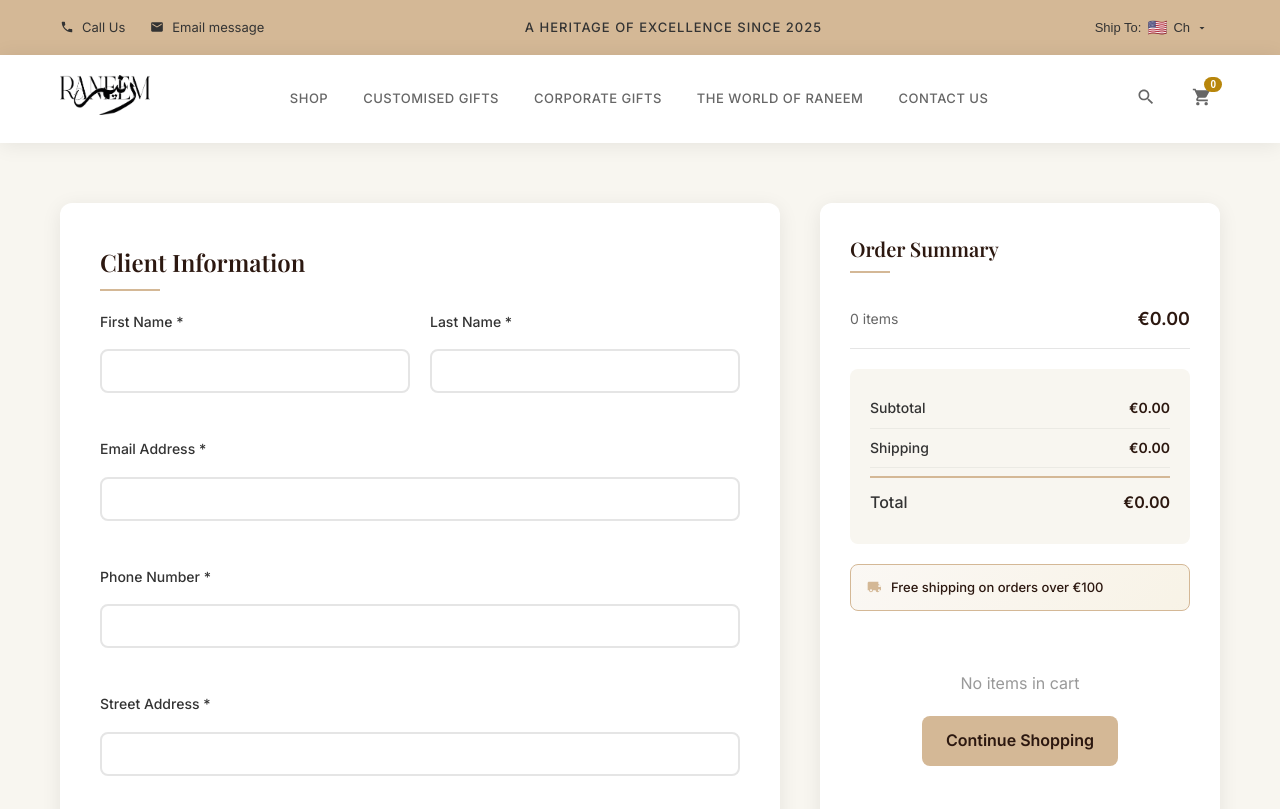
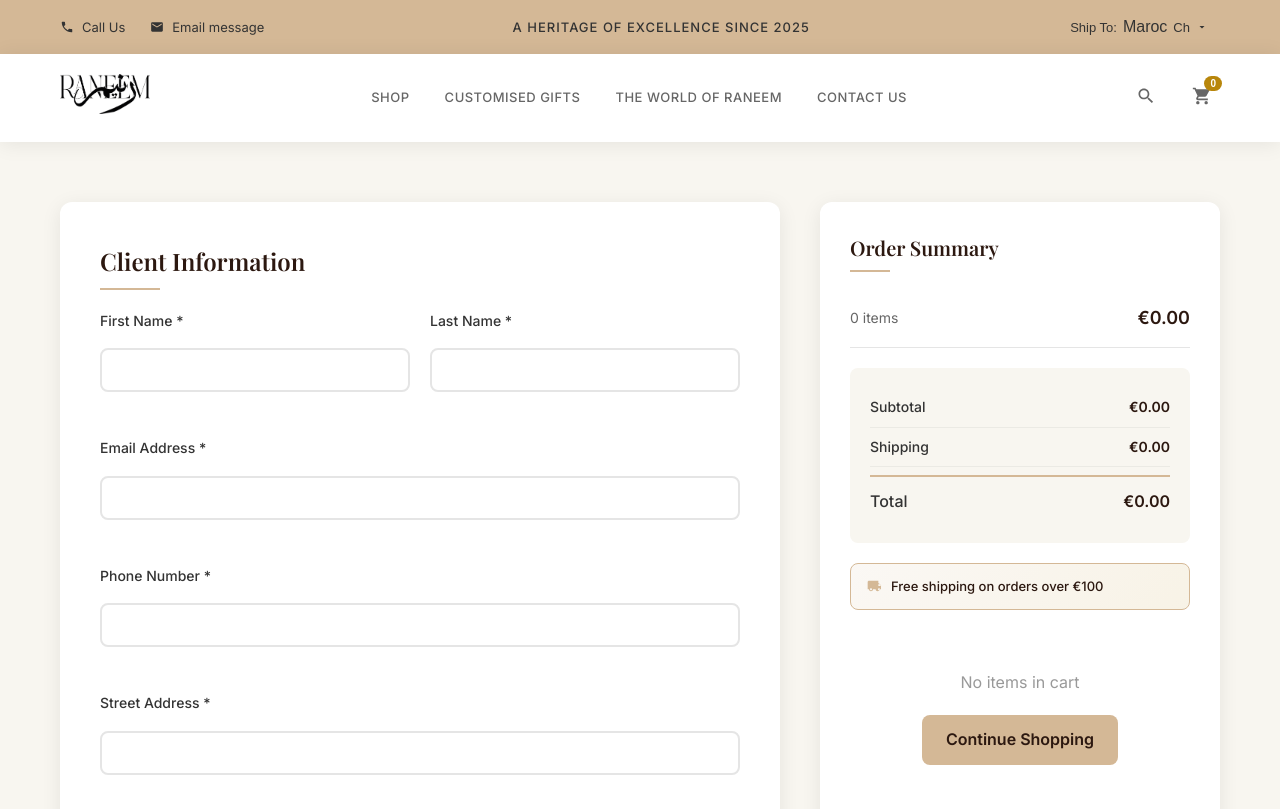
Before and after one commit to RANEEM-MR/raneeem, a plain HTML site: page checkout.html in a window 1280 px wide. Shown: the top 809 px of the page. Drawn offline with nearby package versions, Linux system fonts and the light colour scheme; a web font is replaced by a local one.

Commit message:
Update checkout.html
code

```diff
--- a/checkout.html
+++ b/checkout.html
@@ -33,7 +33,7 @@
             <div class="top-right">
                 <button class="location-btn" onclick="openLocationModal()">
                     Ship To:
-                    <span class="flag">🇺🇸</span>
+                    <span class="flag">Maroc</span>
                     Ch
                     <svg width="12" height="12" viewBox="0 0 24 24" fill="currentColor">
                         <path d="M7 10l5 5 5-5z"/>
@@ -55,7 +55,6 @@
             <nav class="nav">
                 <a href="collection.html" class="nav-link">SHOP</a>
                 <a href="#" class="nav-link">CUSTOMISED GIFTS</a>
-                <a href="#" class="nav-link">CORPORATE GIFTS</a>
                 <a href="#" class="nav-link">THE WORLD OF RANEEM</a>
                 <a href="#" class="nav-link">CONTACT US</a>
             </nav>
@@ -86,7 +85,6 @@
     <div class="mobile-menu" id="mobileMenu">
         <a href="collection.html" class="mobile-nav-link">SHOP</a>
         <a href="#" class="mobile-nav-link">CUSTOMISED GIFTS</a>
-        <a href="#" class="mobile-nav-link">CORPORATE GIFTS</a>
         <a href="#" class="mobile-nav-link">THE WORLD OF RANEEM</a>
         <a href="#" class="mobile-nav-link">CONTACT US</a>
     </div>
```
